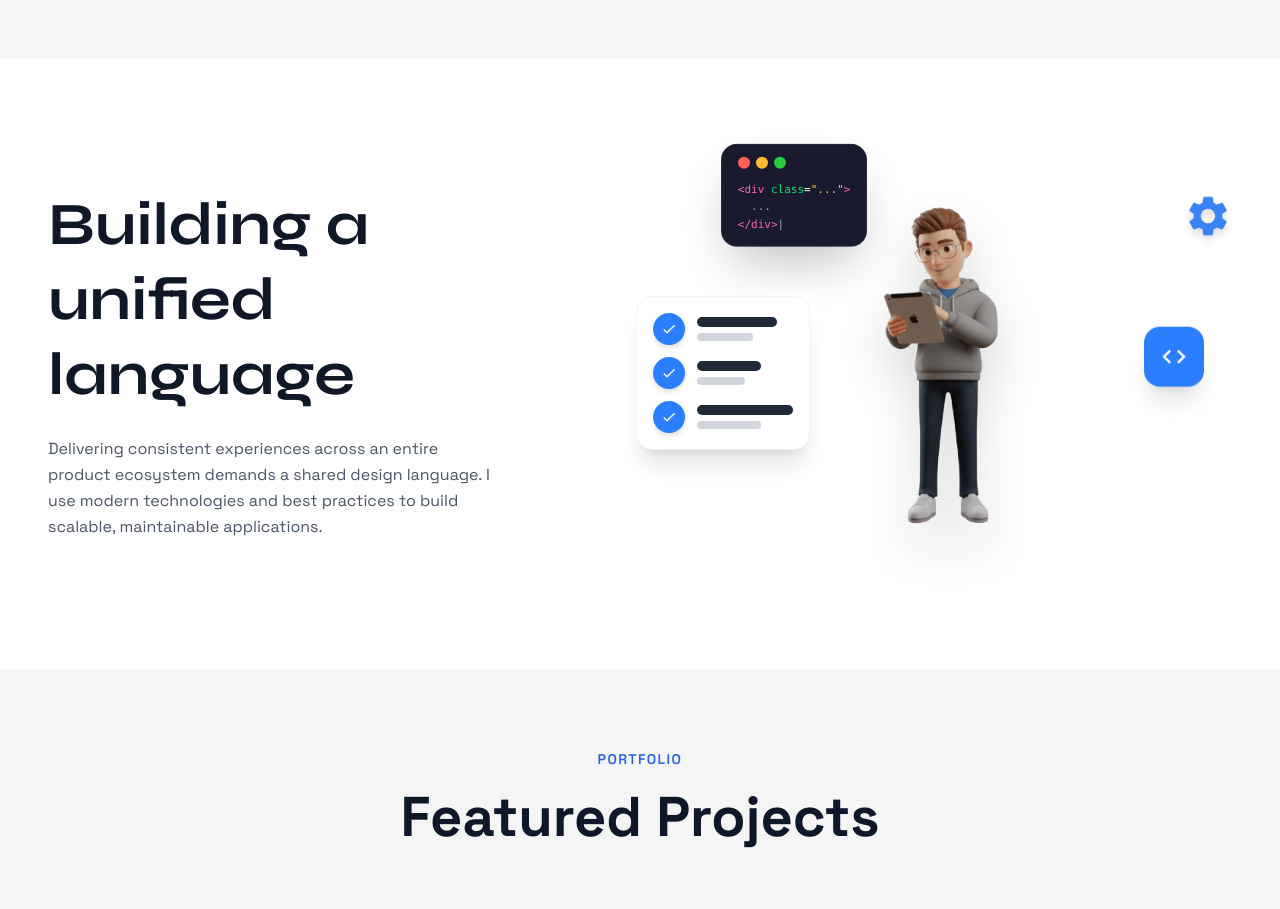
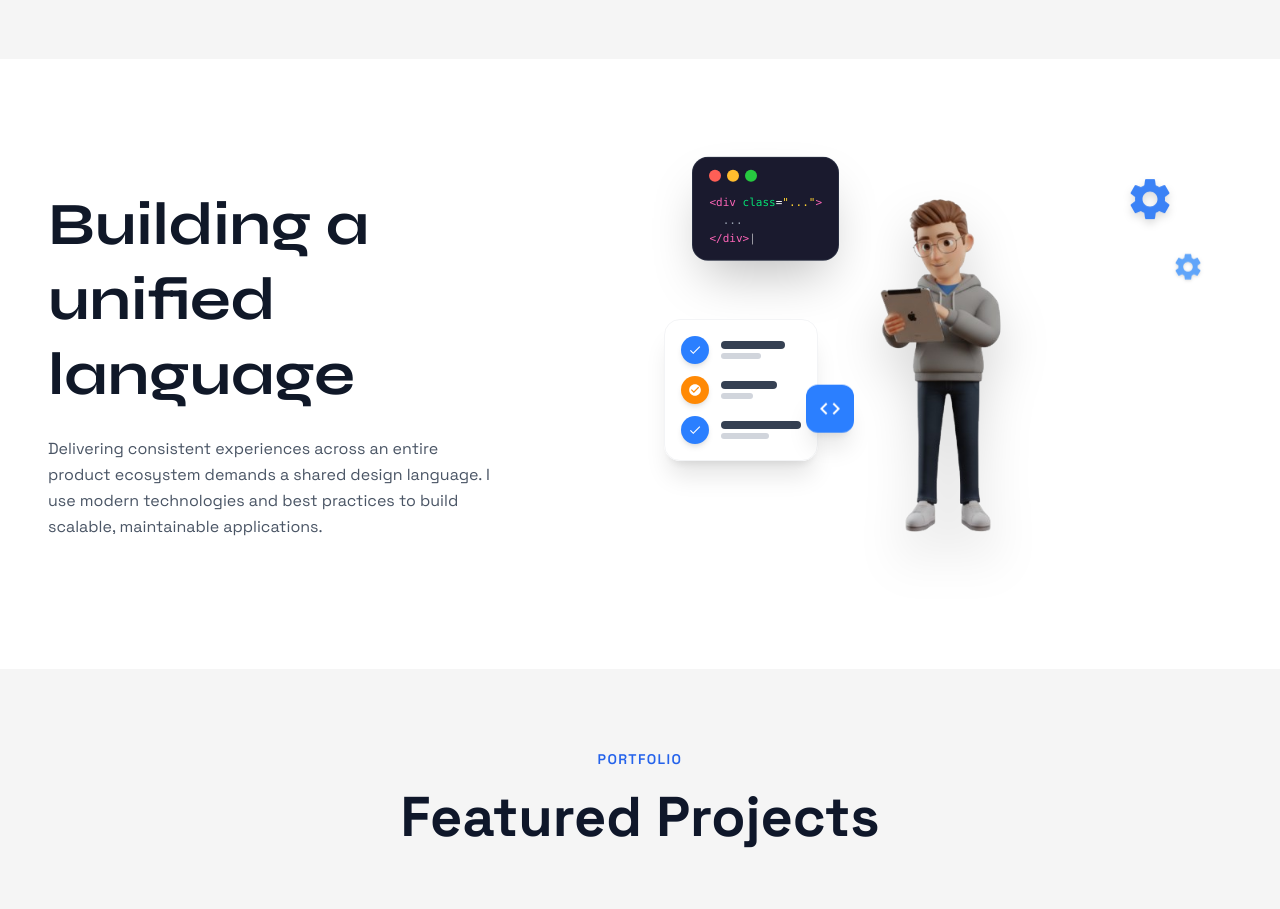
Before and after one commit to jonathanboda/JONA, a Next.js app: page / in a window 1280 px wide. Shown: the part 1620-2529 px from the top of the page. Built offline with nearby package versions, Linux system fonts and the light colour scheme.

Commit message:
Position floating elements behind character with z-index layering

```diff
--- a/src/app/page.tsx
+++ b/src/app/page.tsx
@@ -623,10 +623,10 @@ function SkillsSection() {
 
           {/* Right - 3D Character with floating UI elements */}
           <div className={`relative h-[400px] lg:h-[450px] ${isVisible ? "animate-slide-in-right" : "opacity-0"}`}>
-            {/* Code editor floating element */}
+            {/* Code editor floating element - BEHIND character */}
             <div
-              className="absolute animate-float bg-[#1a1a2e] text-white px-4 py-3 rounded-2xl shadow-2xl border border-gray-700/50"
-              style={{ top: "2%", left: "10%", animationDelay: "0s" }}
+              className="absolute animate-float bg-[#1a1a2e] text-white px-4 py-3 rounded-2xl shadow-2xl border border-gray-700/50 z-0"
+              style={{ top: "5%", left: "5%", animationDelay: "0s" }}
             >
               <div className="flex items-center gap-1.5 mb-3">
                 <span className="w-3 h-3 rounded-full bg-[#ff5f56]"></span>
@@ -640,78 +640,88 @@ function SkillsSection() {
               </div>
             </div>
 
-            {/* Checklist card with multiple items */}
+            {/* Checklist card - BEHIND character */}
             <div
-              className="absolute animate-float bg-white rounded-2xl shadow-xl p-4 border border-gray-100"
-              style={{ top: "35%", left: "-5%", animationDelay: "0.6s" }}
+              className="absolute animate-float bg-white/95 backdrop-blur-sm rounded-2xl shadow-xl p-4 border border-gray-100 z-0"
+              style={{ top: "40%", left: "0%", animationDelay: "0.6s" }}
             >
               <div className="space-y-3">
                 {/* Item 1 */}
                 <div className="flex items-center gap-3">
-                  <span className="w-8 h-8 rounded-full bg-blue-500 flex items-center justify-center flex-shrink-0 shadow-md">
-                    <svg viewBox="0 0 24 24" width="16" height="16" fill="white">
+                  <span className="w-7 h-7 rounded-full bg-blue-500 flex items-center justify-center flex-shrink-0 shadow-md">
+                    <svg viewBox="0 0 24 24" width="14" height="14" fill="white">
                       <path d="M9 16.17L4.83 12l-1.42 1.41L9 19 21 7l-1.41-1.41z"/>
                     </svg>
                   </span>
-                  <div className="flex flex-col gap-1.5">
-                    <div className="w-20 h-2.5 bg-gray-800 rounded-full"></div>
-                    <div className="w-14 h-2 bg-gray-300 rounded-full"></div>
+                  <div className="flex flex-col gap-1">
+                    <div className="w-16 h-2 bg-gray-700 rounded-full"></div>
+                    <div className="w-10 h-1.5 bg-gray-300 rounded-full"></div>
                   </div>
                 </div>
                 {/* Item 2 */}
                 <div className="flex items-center gap-3">
-                  <span className="w-8 h-8 rounded-full bg-blue-500 flex items-center justify-center flex-shrink-0 shadow-md">
-                    <svg viewBox="0 0 24 24" width="16" height="16" fill="white">
-                      <path d="M9 16.17L4.83 12l-1.42 1.41L9 19 21 7l-1.41-1.41z"/>
+                  <span className="w-7 h-7 rounded-full bg-orange-400 flex items-center justify-center flex-shrink-0 shadow-md">
+                    <svg viewBox="0 0 24 24" width="14" height="14" fill="white">
+                      <path d="M12 2C6.48 2 2 6.48 2 12s4.48 10 10 10 10-4.48 10-10S17.52 2 12 2zm-2 15l-5-5 1.41-1.41L10 14.17l7.59-7.59L19 8l-9 9z"/>
                     </svg>
                   </span>
-                  <div className="flex flex-col gap-1.5">
-                    <div className="w-16 h-2.5 bg-gray-800 rounded-full"></div>
-                    <div className="w-12 h-2 bg-gray-300 rounded-full"></div>
+                  <div className="flex flex-col gap-1">
+                    <div className="w-14 h-2 bg-gray-700 rounded-full"></div>
+                    <div className="w-8 h-1.5 bg-gray-300 rounded-full"></div>
                   </div>
                 </div>
                 {/* Item 3 */}
                 <div className="flex items-center gap-3">
-                  <span className="w-8 h-8 rounded-full bg-blue-500 flex items-center justify-center flex-shrink-0 shadow-md">
-                    <svg viewBox="0 0 24 24" width="16" height="16" fill="white">
+                  <span className="w-7 h-7 rounded-full bg-blue-500 flex items-center justify-center flex-shrink-0 shadow-md">
+                    <svg viewBox="0 0 24 24" width="14" height="14" fill="white">
                       <path d="M9 16.17L4.83 12l-1.42 1.41L9 19 21 7l-1.41-1.41z"/>
                     </svg>
                   </span>
-                  <div className="flex flex-col gap-1.5">
-                    <div className="w-24 h-2.5 bg-gray-800 rounded-full"></div>
-                    <div className="w-16 h-2 bg-gray-300 rounded-full"></div>
+                  <div className="flex flex-col gap-1">
+                    <div className="w-20 h-2 bg-gray-700 rounded-full"></div>
+                    <div className="w-12 h-1.5 bg-gray-300 rounded-full"></div>
                   </div>
                 </div>
               </div>
             </div>
 
-            {/* Code brackets icon */}
+            {/* Code brackets icon - IN FRONT, lower position */}
             <div
-              className="absolute animate-float bg-blue-500 p-4 rounded-2xl shadow-xl"
-              style={{ top: "42%", right: "5%", animationDelay: "0.3s" }}
+              className="absolute animate-float bg-blue-500 p-3 rounded-xl shadow-xl z-20"
+              style={{ top: "55%", left: "25%", animationDelay: "0.3s" }}
             >
-              <svg viewBox="0 0 24 24" width="28" height="28" fill="white">
+              <svg viewBox="0 0 24 24" width="24" height="24" fill="white">
                 <path d="M9.4 16.6L4.8 12l4.6-4.6L8 6l-6 6 6 6 1.4-1.4zm5.2 0l4.6-4.6-4.6-4.6L16 6l6 6-6 6-1.4-1.4z"/>
               </svg>
             </div>
 
-            {/* Gear/Settings icon */}
+            {/* Gear/Settings icon - BEHIND character */}
             <div
-              className="absolute animate-float"
-              style={{ top: "12%", right: "0%", animationDelay: "1s" }}
+              className="absolute animate-float z-0"
+              style={{ top: "8%", right: "10%", animationDelay: "1s" }}
             >
-              <svg viewBox="0 0 24 24" width="48" height="48" fill="#3b82f6" className="drop-shadow-lg">
+              <svg viewBox="0 0 24 24" width="50" height="50" fill="#3b82f6" className="drop-shadow-lg">
                 <path d="M19.14 12.94c.04-.31.06-.63.06-.94 0-.31-.02-.63-.06-.94l2.03-1.58c.18-.14.23-.41.12-.61l-1.92-3.32c-.12-.22-.37-.29-.59-.22l-2.39.96c-.5-.38-1.03-.7-1.62-.94l-.36-2.54c-.04-.24-.24-.41-.48-.41h-3.84c-.24 0-.43.17-.47.41l-.36 2.54c-.59.24-1.13.57-1.62.94l-2.39-.96c-.22-.08-.47 0-.59.22L2.74 8.87c-.12.21-.08.47.12.61l2.03 1.58c-.04.31-.06.63-.06.94s.02.63.06.94l-2.03 1.58c-.18.14-.23.41-.12.61l1.92 3.32c.12.22.37.29.59.22l2.39-.96c.5.38 1.03.7 1.62.94l.36 2.54c.05.24.24.41.48.41h3.84c.24 0 .44-.17.47-.41l.36-2.54c.59-.24 1.13-.56 1.62-.94l2.39.96c.22.08.47 0 .59-.22l1.92-3.32c.12-.22.07-.47-.12-.61l-2.01-1.58zM12 15.6c-1.98 0-3.6-1.62-3.6-3.6s1.62-3.6 3.6-3.6 3.6 1.62 3.6 3.6-1.62 3.6-3.6 3.6z"/>
               </svg>
             </div>
 
-            {/* 3D Character Image */}
-            <div className="absolute inset-0 flex items-center justify-center">
+            {/* Small gear icon */}
+            <div
+              className="absolute animate-float z-0"
+              style={{ top: "25%", right: "5%", animationDelay: "0.5s" }}
+            >
+              <svg viewBox="0 0 24 24" width="32" height="32" fill="#60a5fa" className="drop-shadow">
+                <path d="M19.14 12.94c.04-.31.06-.63.06-.94 0-.31-.02-.63-.06-.94l2.03-1.58c.18-.14.23-.41.12-.61l-1.92-3.32c-.12-.22-.37-.29-.59-.22l-2.39.96c-.5-.38-1.03-.7-1.62-.94l-.36-2.54c-.04-.24-.24-.41-.48-.41h-3.84c-.24 0-.43.17-.47.41l-.36 2.54c-.59.24-1.13.57-1.62.94l-2.39-.96c-.22-.08-.47 0-.59.22L2.74 8.87c-.12.21-.08.47.12.61l2.03 1.58c-.04.31-.06.63-.06.94s.02.63.06.94l-2.03 1.58c-.18.14-.23.41-.12.61l1.92 3.32c.12.22.37.29.59.22l2.39-.96c.5.38 1.03.7 1.62.94l.36 2.54c.05.24.24.41.48.41h3.84c.24 0 .44-.17.47-.41l.36-2.54c.59-.24 1.13-.56 1.62-.94l2.39.96c.22.08.47 0 .59-.22l1.92-3.32c.12-.22.07-.47-.12-.61l-2.01-1.58zM12 15.6c-1.98 0-3.6-1.62-3.6-3.6s1.62-3.6 3.6-3.6 3.6 1.62 3.6 3.6-1.62 3.6-3.6 3.6z"/>
+              </svg>
+            </div>
+
+            {/* 3D Character Image - IN FRONT */}
+            <div className="absolute inset-0 flex items-center justify-center z-10">
               <Image
                 src="/PHOTO/skill.png"
                 alt="3D Developer Character with Tablet"
-                width={380}
-                height={380}
+                width={400}
+                height={400}
                 className="object-contain drop-shadow-2xl"
               />
             </div>
```
